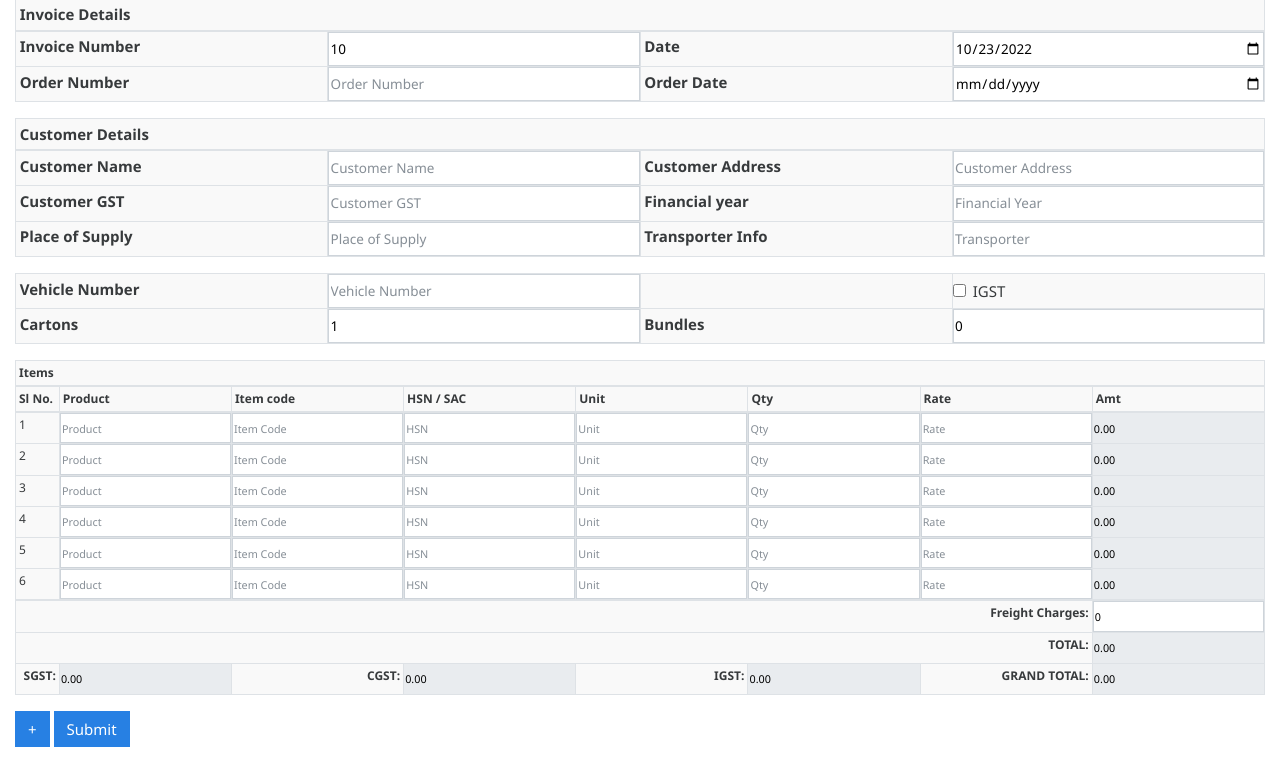
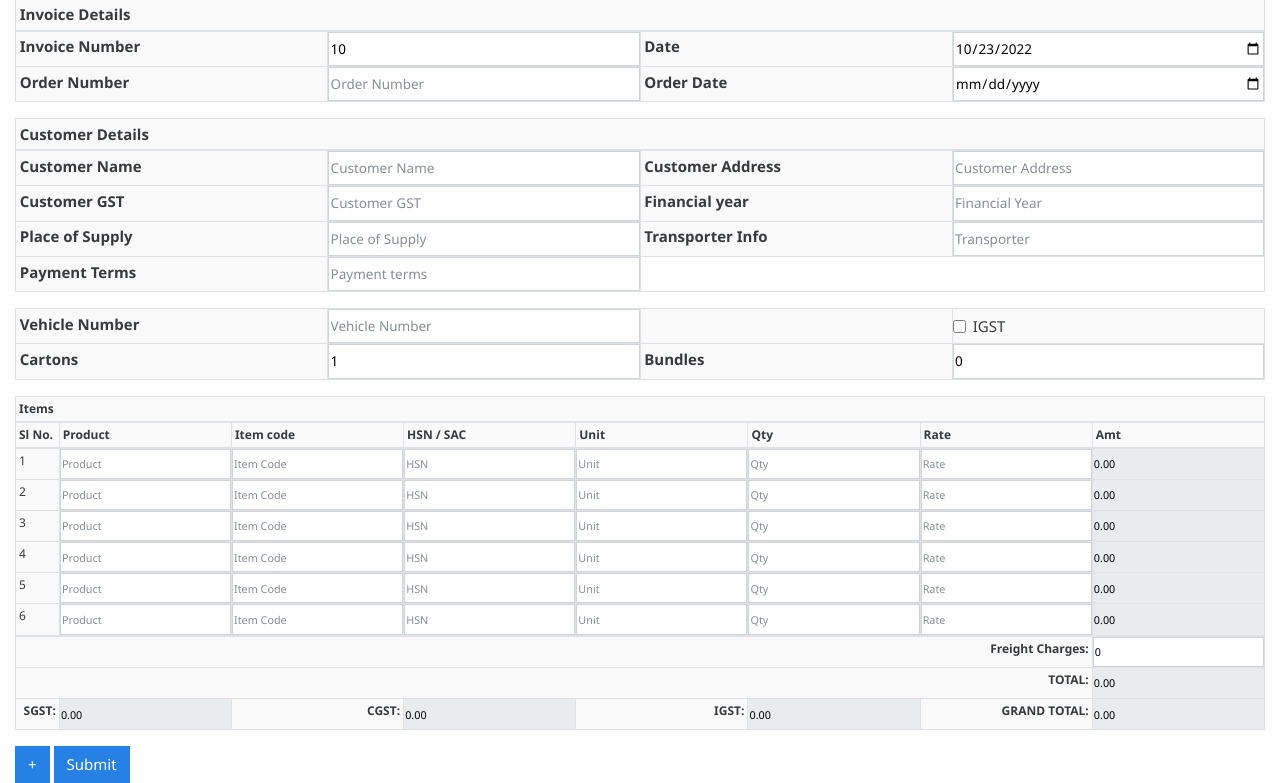
Before and after one commit to rushabhgandhi13/tarun-bill-2.0, a Django app: page /invoices/new in a window 1280 px wide. Shown: the part 100-883 px from the top of the page. Before the commit the page ends 847 px from the top, so only its background shows below. Run offline with Django 3.2, Linux system fonts and the light colour scheme; a user stored in the database is signed in; data comes from the database, SQL or seed files in the repository; both versions use the stored data as it was after the commit; some libraries are stand-ins or nearby versions.

Commit message:
payment terms added

```diff
--- a/gstbillingapp/admin.py
+++ b/gstbillingapp/admin.py
@@ -1,7 +1,7 @@
 from django.contrib import admin
 
 # Register your models here.
-from .models import Customer, Financial_year, Place_of_supply, Transporter_info, Vehicle
+from .models import Customer, Financial_year, Payment_terms, Place_of_supply, Transporter_info, Vehicle
 from .models import Invoice
 from .models import Product
 from .models import UserProfile
@@ -15,3 +15,4 @@ admin.site.register(Financial_year)
 admin.site.register(Vehicle)
 admin.site.register(Place_of_supply)
 admin.site.register(Transporter_info)
+admin.site.register(Payment_terms)
--- a/gstbillingapp/models.py
+++ b/gstbillingapp/models.py
@@ -45,6 +45,11 @@ class Transporter_info(models.Model):
     def __str__(self):
         return self.transporter
 
+class Payment_terms(models.Model):
+    payment_term=models.CharField(max_length=150)
+    def __str__(self):
+        return self.payment_term
+
 class Vehicle(models.Model):
     name= models.CharField(max_length=100)
     vehicle_number = models.CharField(max_length=100)
--- a/gstbillingapp/templates/gstbillingapp/invoice_create.html
+++ b/gstbillingapp/templates/gstbillingapp/invoice_create.html
@@ -63,6 +63,7 @@
 				</td>
 			</tr>
 
+
 			<tr>
 				<th scope="row">Place of Supply</th>
 				<td class="form-input-td">
@@ -79,6 +80,17 @@
 					<datalist id="transport">
 						{% for t in transporter %}
     						<option value="{{ t }}">{{ t }}</option>
+						{% endfor %}
+					</datalist>
+				</td>
+			</tr>
+			<tr>
+				<th scope="row">Payment Terms</th>
+				<td class="form-input-td">
+					<input list="payemnt_term" name="payment-terms" class="form-control" id="payment-terms" placeholder="Payment terms" required>
+					<datalist id="payemnt_term">
+						{% for p in payment_terms %}
+    						<option value="{{ p }}">{{ p }}</option>
 						{% endfor %}
 					</datalist>
 				</td>
@@ -140,7 +152,7 @@
 		<tbody id="invoice-form-items-table-body">
 			<tr>
 				<td class="invoice-item-slno">1</td>
-				<td class="form-input-td"><input name="invoice-product" type="text" class="form-control product_search_area product_search_input" placeholder="Product"></td>
+				<td class="form-input-td"><input autocomplete="off" name="invoice-product" type="text" class="form-control product_search_area product_search_input" placeholder="Product"></td>
 				<td class="form-input-td"><input name="invoice-item-code" type="text" class="form-control" placeholder="Item Code"></td>
 				<td class="form-input-td"><input name="invoice-hsn" type="text" class="form-control" placeholder="HSN"></td>
 				<td class="form-input-td"><input name="invoice-unit" type="text" class="form-control" placeholder="Unit"></td>
--- a/gstbillingapp/templates/gstbillingapp/tax_invoice_template.html
+++ b/gstbillingapp/templates/gstbillingapp/tax_invoice_template.html
@@ -303,7 +303,7 @@ tr:hover .cut { opacity: 1; }
             <tr>
                 <td style="width: 40%;"> <span contenteditable>GST NO:27AAAFT1127D1ZP</span></td>
                 <td> </td>
-                <td style="width: 32%;"> <span contenteditable></span>Payment Terms within……30…Days</td>
+                <td style="width: 32%;"> <span contenteditable></span>Payment Terms : {{invoice_data.payment_terms}}</td>
             </tr>
         </table>
 		<aside >
--- a/gstbillingapp/utils.py
+++ b/gstbillingapp/utils.py
@@ -57,6 +57,7 @@ def invoice_data_processor(invoice_post_data):
     processed_invoice_data['financial_year'] = invoice_post_data['financial-year']
     processed_invoice_data['place_of_supply'] = invoice_post_data['place-of-supply']
     processed_invoice_data['transporter'] = invoice_post_data['transporter']
+    processed_invoice_data['payment_terms'] = invoice_post_data['payment-terms']
 
     processed_invoice_data['vehicle_number'] = invoice_post_data['vehicle-number']
     processed_invoice_data['cartons'] = invoice_post_data['cartons']
--- a/gstbillingapp/views.py
+++ b/gstbillingapp/views.py
@@ -14,7 +14,7 @@ from django.contrib.auth.decorators import login_required
 from django.contrib.auth import login
 from django.contrib.auth.forms import AuthenticationForm, UserCreationForm
 
-from .models import Customer, Financial_year, Place_of_supply, Transporter_info, Vehicle
+from .models import Customer, Financial_year, Payment_terms, Place_of_supply, Transporter_info, Vehicle
 from .models import Invoice
 from .models import Product
 from .models import UserProfile
@@ -122,6 +122,7 @@ def invoice_create(request):
     context['transporter']= Transporter_info.objects.all()
     context['vehicles']= Vehicle.objects.all()
     context['financial_year']= Financial_year.objects.all()
+    context['payment_terms']= Payment_terms.objects.all()
 
     if request.method == 'POST':
         print("POST received - Invoice Data")
```
Also changed, not shown: gstbillingapp/migrations/0018_payment_terms.py (added), gstbillingdb.sqlite3.
